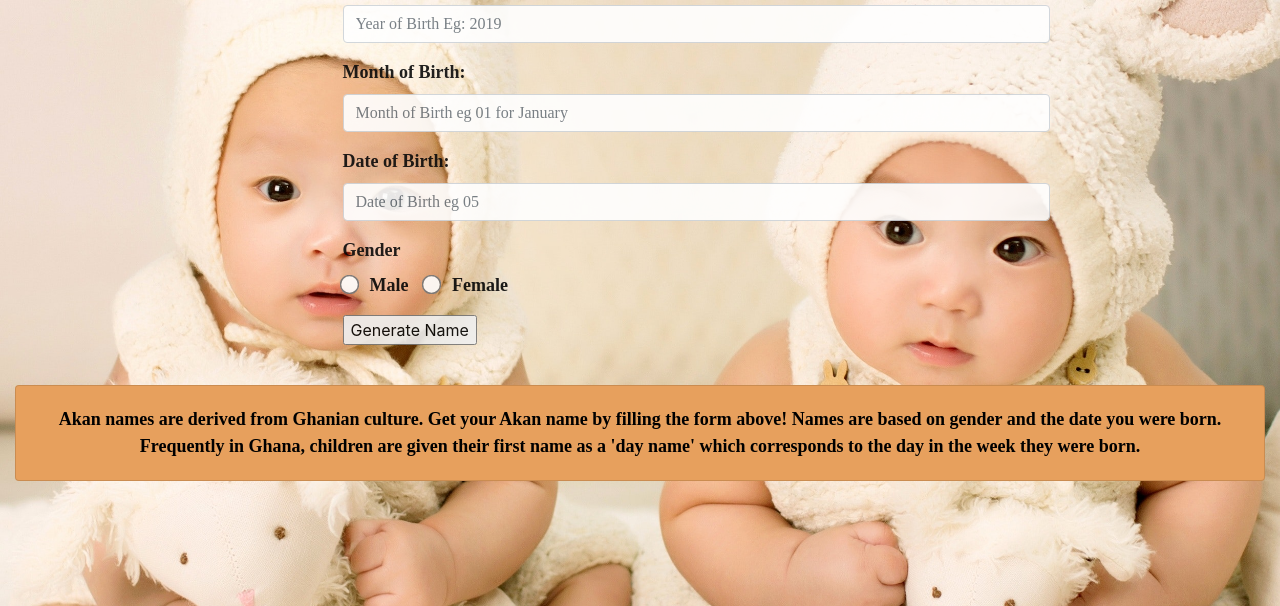
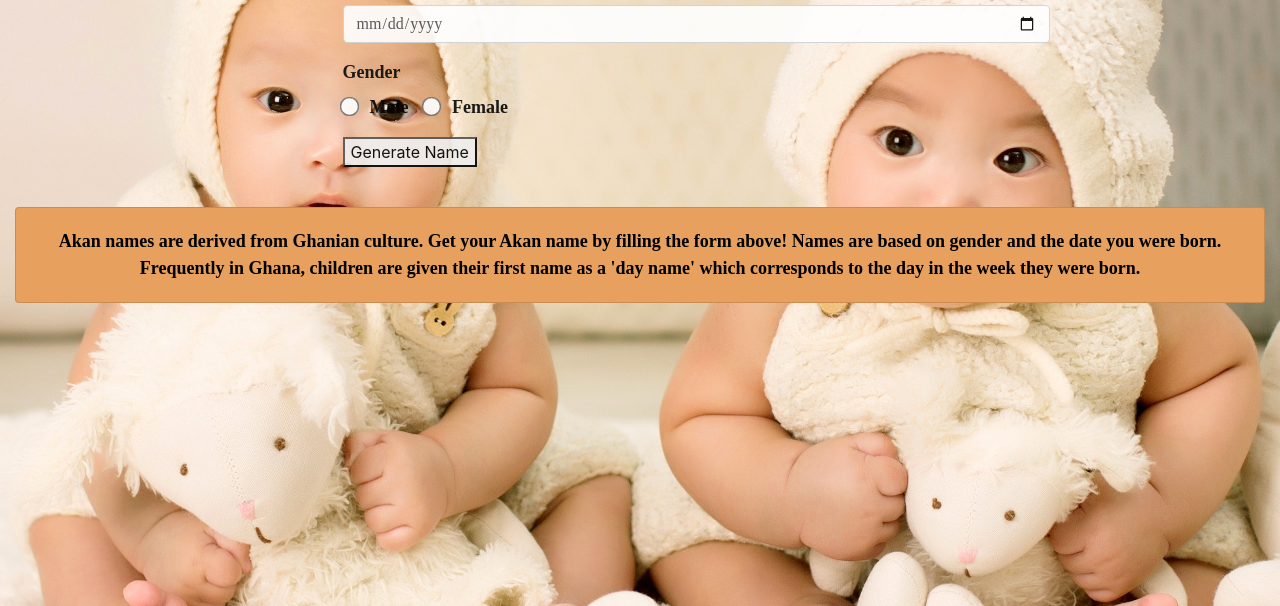
Before and after one commit to ThiraTheNerd/naming-app, a plain HTML site: page index.html in a window 1280 px wide. Shown: the part 194-800 px from the top of the page. Drawn offline with nearby package versions, Linux system fonts and the light colour scheme.

Commit message:
add the changes to the script page

```diff
--- a/index.html
+++ b/index.html
@@ -18,19 +18,19 @@
   <div class="overlay">
       <div class="container">
         <h2>Enter Your Details Here!</h2>
-        <form name="myForm" class="form" onsubmit="return validateForm()">
+        <form name="myForm" class="form">
           <div class="form-group">
-            <label for="number">Year of Birth:</label>
-            <input type="number" class="form-control" id="year" placeholder="Year of Birth Eg: 2019" name="year">
+            <label for="date">Year of Birth:</label>
+            <input type="date" class="form-control" id="date" placeholder="Year of Birth Eg: 2019" name="year">
           </div>
-          <div class="form-group">
+          <!-- <div class="form-group">
             <label for="month">Month of Birth:</label>
             <input type="number" class="form-control" id="month" placeholder="Month of Birth eg 01 for January" name="month">
           </div>
           <div class="form-group">
             <label for="date">Date of Birth:</label>
             <input type="number" class="form-control" id="date" placeholder="Date of Birth eg 05" name="date">
-          </div>
+          </div> -->
           <div class="form-group">
             <label for="gender">Gender</label><br>
             <div class="form-check-inline" >
@@ -44,7 +44,7 @@
               </label>
             </div>
           </div>
-          <input type="submit" id="generate-name" value="Generate Name">
+          <button type="submit" id="generate-name" value="Generate Name" onclick="dayCalculator()">Generate Name</button>
           <br>
         </form>
         <p id="results"> </p>
--- a/js/script.js
+++ b/js/script.js
@@ -1,31 +1,32 @@
-function validateForm(){
-  var year = document.forms["myForm"]["year"].value;
-  var month = document.forms["myForm"]["month"].value;
+function dayCalculator(){
   var date = document.forms["myForm"]["date"].value;
-  var genders = document.getElementsByName("gender");
+  var female = document.forms["myForm"]["female"].checked;
+  var male = document.forms["myForm"]["male"].checked;
+  var actualDay = new Date(date);
+  var day = actualDay.getDay();
+  var dayNames = ["Sunday","Monday","Tuesday","Wednesday", "Thursday", "Friday","Saturday" ];
+  var maleNames = ["Kwasi","Kwadwo","Kwabena","Kwaku","Yaw", "Kofi","Kwame"];
+  var femaleNames = ["Akosua","Adwoa","Abenaa","Akua"," Yaa","Afua","Ama"];
 
-  if (year == "" || year < 1200 || year > 2100){
-    alert("Please input the year value ie 2020");
-    return false;
+
+  console.log(date);
+  console.log(male);
+  console.log(female);
+  console.log(actualDay);
+  console.log(day);
+
+
+  if (male) {
+    alert(
+      `Your AKan name is ${maleNames[day]} You were born on a ${dayNames[day]}`
+    );
   }
-
-  if (month == "" || month <=0 || month >12){
-    alert("Please input a valid month ie 01 for January");
-    return false;
+  else if (female) {
+    alert(
+      `Your AKan name is ${femaleNames[day]} You were born on a ${dayNames[day]}`
+    );
   }
-
-  if (date == "" || date < 1 || date > 31){
-    alert("PLease enter your date of birth ie 08");
-    return false;
+  else{
+    alert("Please enter a valid date of birth");
   }
-
-  function findGender(){
-    for (let gender of genders){
-      if(gender.checked){
-        return gender.value;
-      }
-    }
-  }
-  let myGenderValue = getGender();
-  console.log(myGenderValue);
 }
```
Also changed, not shown: ssscripts.js (renamed from js/ssscripts.js, +39 -0 lines).
